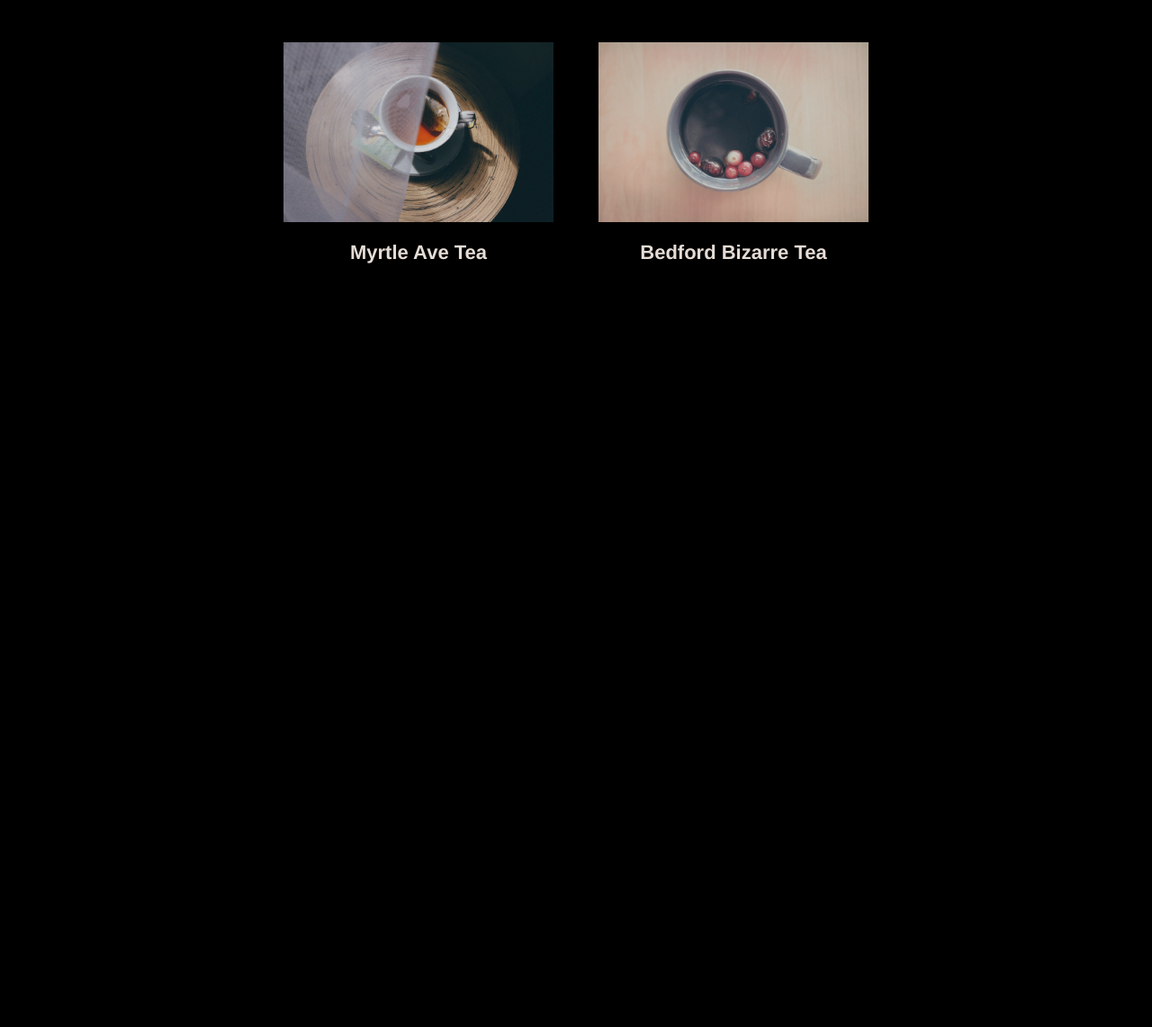
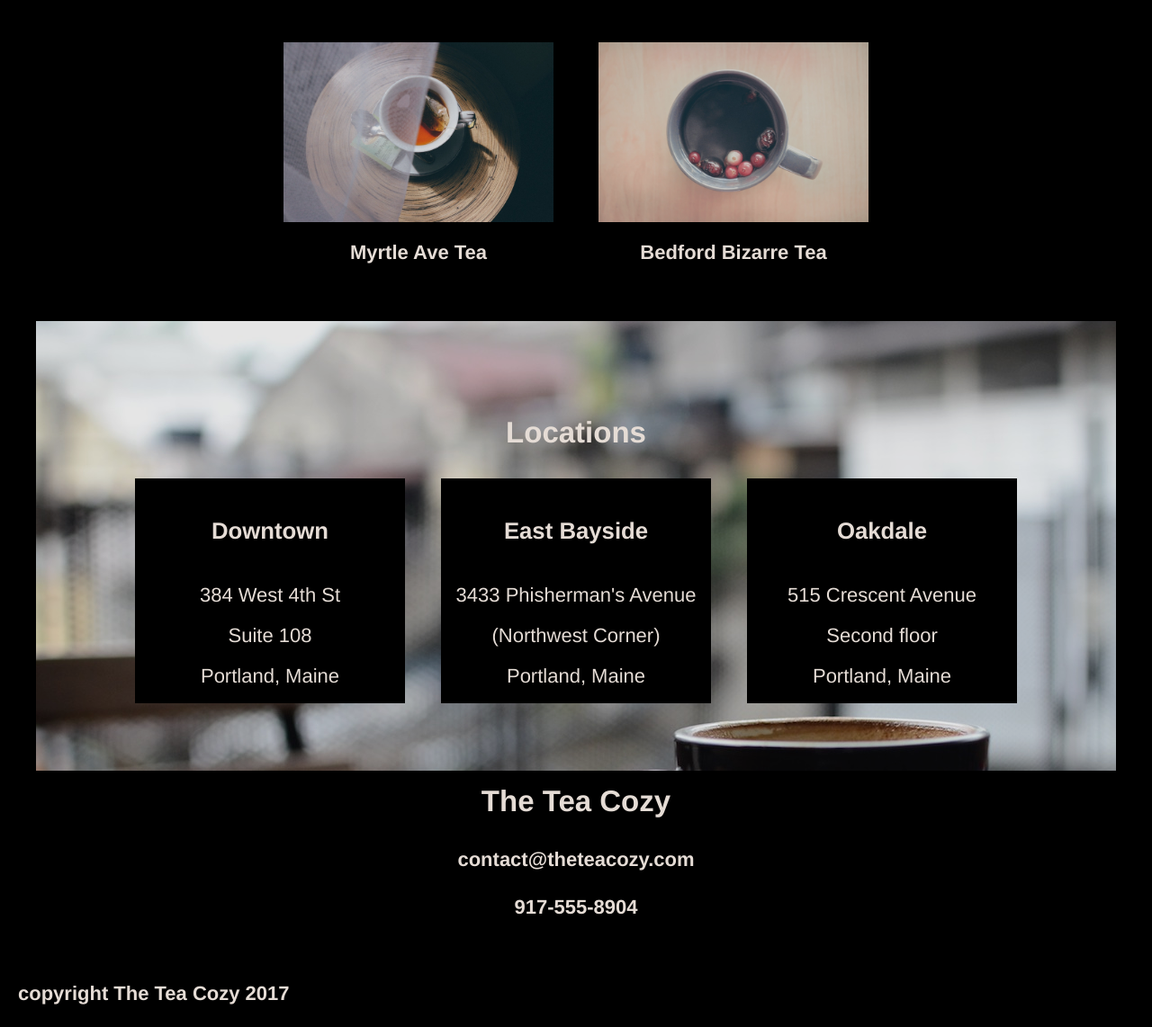
Before and after one commit to ipaulaabro/tea-cozy, a plain HTML site: page index.html in a window 1280 px wide. Shown: the part 1217-2359 px from the top of the page at 90% size. Before the commit the page ends 1514 px from the top, so only its background shows below. Drawn offline with Linux system fonts and the light colour scheme.

Commit message:
feat: implement footer

```diff
--- a/css/reset.css
+++ b/css/reset.css
@@ -4,7 +4,8 @@
 }
 
 body,
-figure {
+figure,
+ul {
   margin: 0;
   padding: 0;
 }
--- a/css/style.css
+++ b/css/style.css
@@ -28,7 +28,7 @@ header img {
   height: 50px;
 }
 
-ul {
+nav ul {
   display: flex;
   gap: 20px;
 }
@@ -88,3 +88,42 @@ figcaption {
   font-weight: bold;
   margin-top: 10px;
 }
+
+#locations {
+  height: 500px;
+  background-image: url("../assets/images/locations.jpg");
+  display: flex;
+  flex-direction: column;
+  align-items: center;
+  justify-content: center;
+}
+
+#locations div {
+  display: flex;
+  justify-content: center;
+  align-items: center;
+  gap: 40px;
+}
+
+#locations ul {
+  width: 300px;
+  height: 250px;
+  background: black;
+  display: flex;
+  flex-direction: column;
+  justify-content: space-evenly;
+  align-items: center;
+}
+
+footer {
+  margin: 80px 0 20px;
+  font-weight: bold;
+}
+footer .contact {
+  height: 200px;
+}
+
+footer > p {
+  text-align: left;
+  margin-left: 20px;
+}
--- a/index.html
+++ b/index.html
@@ -13,11 +13,13 @@
   <body>
     <header>
       <img src="./assets/images/logo.png" alt="logo" />
-      <ul>
-        <li><a href="#mission">Mission</a></li>
-        <li><a href="#feature">Feature Tea</a></li>
-        <li><a href="#locations">Locations</a></li>
-      </ul>
+      <nav>
+        <ul>
+          <li><a href="#mission">Mission</a></li>
+          <li><a href="#feature">Feature Tea</a></li>
+          <li><a href="#locations">Locations</a></li>
+        </ul>
+      </nav>
     </header>
     <main>
       <article id="mission">
@@ -59,6 +61,37 @@
           </figure>
         </div>
       </article>
+      <article id="locations">
+        <h2>Locations</h2>
+        <div>
+          <ul>
+            <li><h3>Downtown</h3></li>
+            <li>384 West 4th St</li>
+            <li>Suite 108</li>
+            <li>Portland, Maine</li>
+          </ul>
+          <ul>
+            <li><h3>East Bayside</h3></li>
+            <li>3433 Phisherman's Avenue</li>
+            <li>(Northwest Corner)</li>
+            <li>Portland, Maine</li>
+          </ul>
+          <ul>
+            <li><h3>Oakdale</h3></li>
+            <li>515 Crescent Avenue</li>
+            <li>Second floor</li>
+            <li>Portland, Maine</li>
+          </ul>
+        </div>
+      </article>
     </main>
+    <footer>
+      <div class="contact">
+        <h2>The Tea Cozy</h2>
+        <p>contact@theteacozy.com</p>
+        <p>917-555-8904</p>
+      </div>
+      <p>copyright The Tea Cozy 2017</p>
+    </footer>
   </body>
 </html>
```
